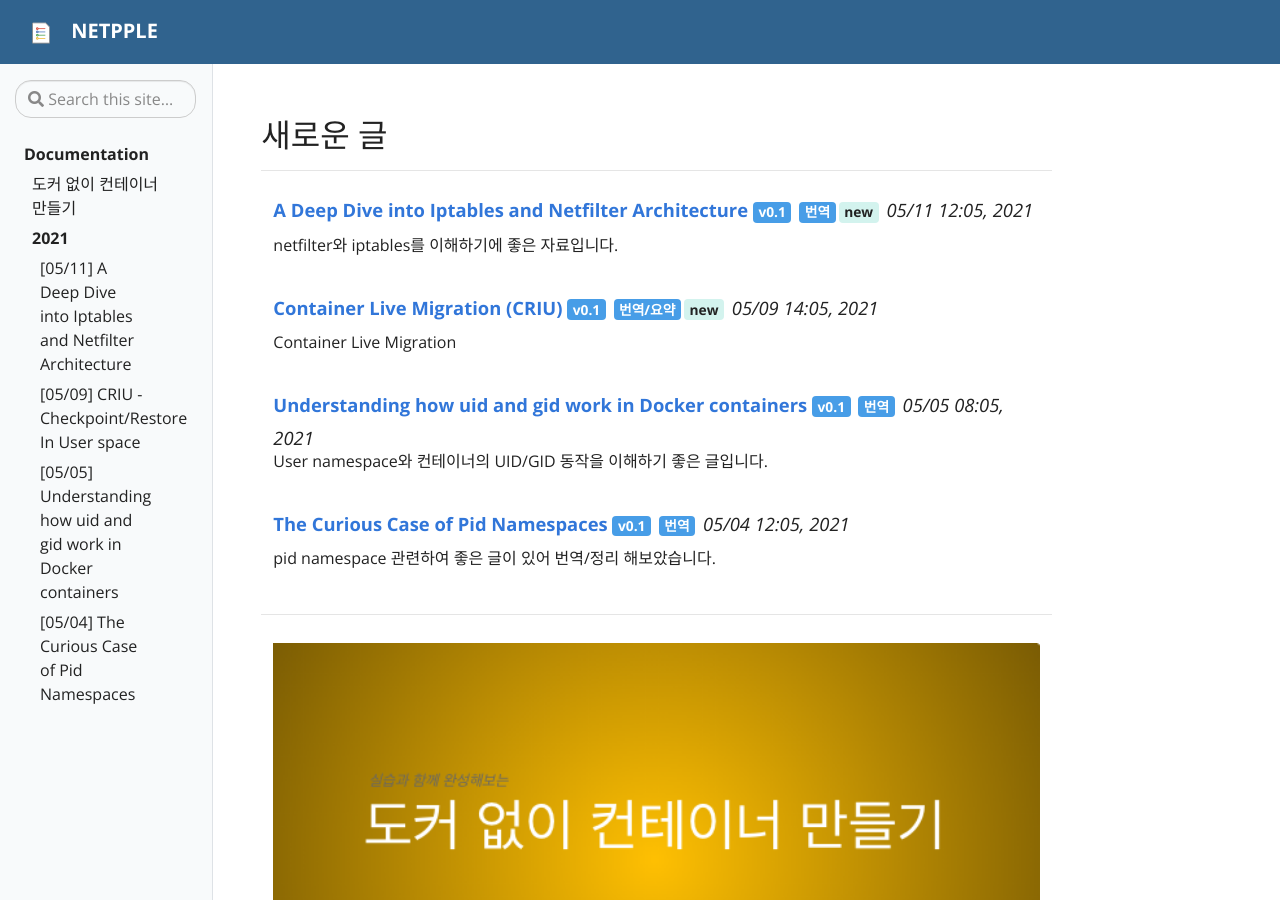
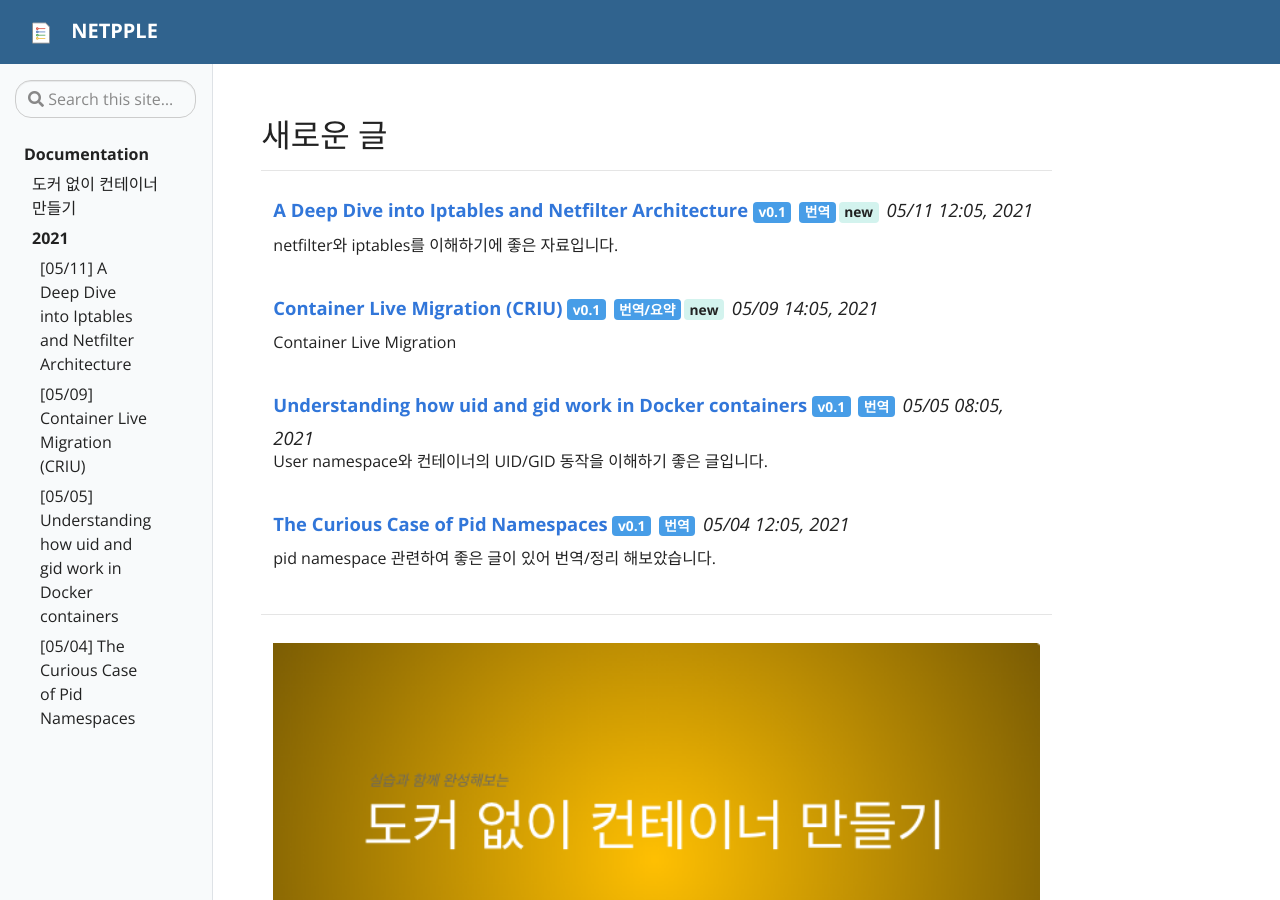
Before and after one commit to netpple/netpple.github.io, a Jekyll site: the page built from pages/index.md, in a window 1280 px wide and 900 px high. Built offline with Jekyll 4.4.1, drawn with Linux system fonts in a browser that asks for light colours.

Commit message:
Update toc.yml

```diff
--- a/_data/toc.yml
+++ b/_data/toc.yml
@@ -34,7 +34,7 @@
   links:
     - title: "[05/11] A Deep Dive into Iptables and Netfilter Architecture"
       url: "2021/deep-dive-iptables-netfilter-architecture/"
-    - title: "[05/09] CRIU - Checkpoint/Restore In User space"
+    - title: "[05/09] Container Live Migration (CRIU)"
       url: "2021/criu-live-container-migration/"
     - title: "[05/05] Understanding how uid and gid work in Docker containers"
       url: "2021/how-uid-gid-work-in-container/"
```
